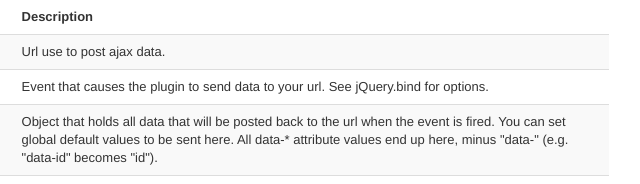
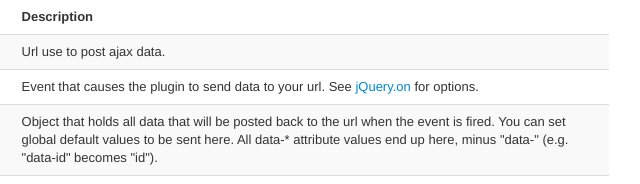
Before and after one commit to cfurrow/jquery.autosave.js, a plain HTML site: page example/index.html in a window 1280 px wide. Shown: the part 616-800 px from the top of the page, 501-1141 px from the left. Drawn offline with Linux system fonts and the light colour scheme.

Commit message:
Add jquery.on link to readme and example index.html

```diff
--- a/example/index.html
+++ b/example/index.html
@@ -71,7 +71,7 @@
           <td>event</td>
           <td>string</td>
           <td>change</td>
-          <td>Event that causes the plugin to send data to your url. See jQuery.bind for options.</td>
+          <td>Event that causes the plugin to send data to your url. See <a href="http://api.jquery.com/on/">jQuery.on</a> for options.</td>
         </tr>
         <tr>
           <td>data</td>
```
Also changed, not shown: 1 other file.
